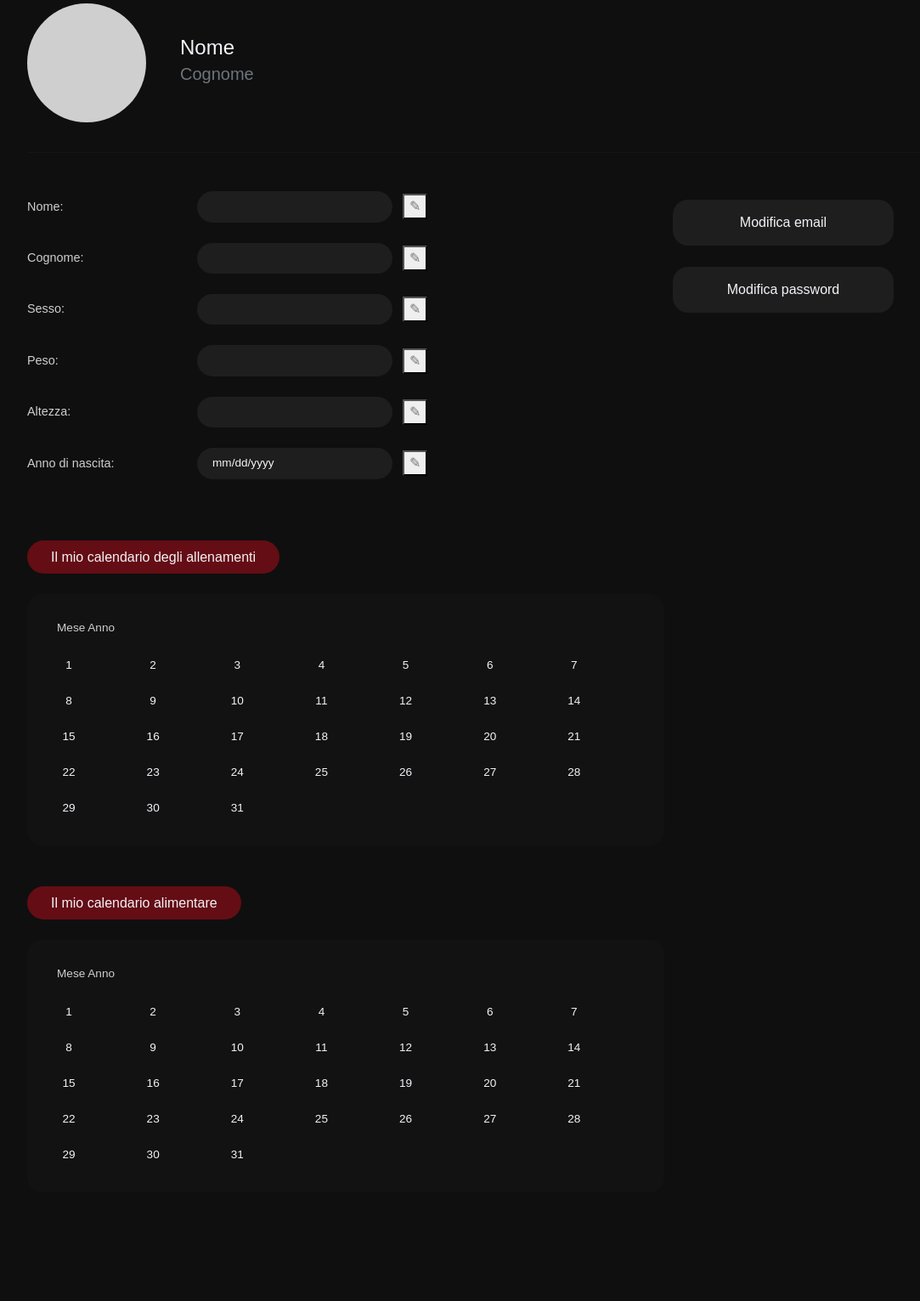
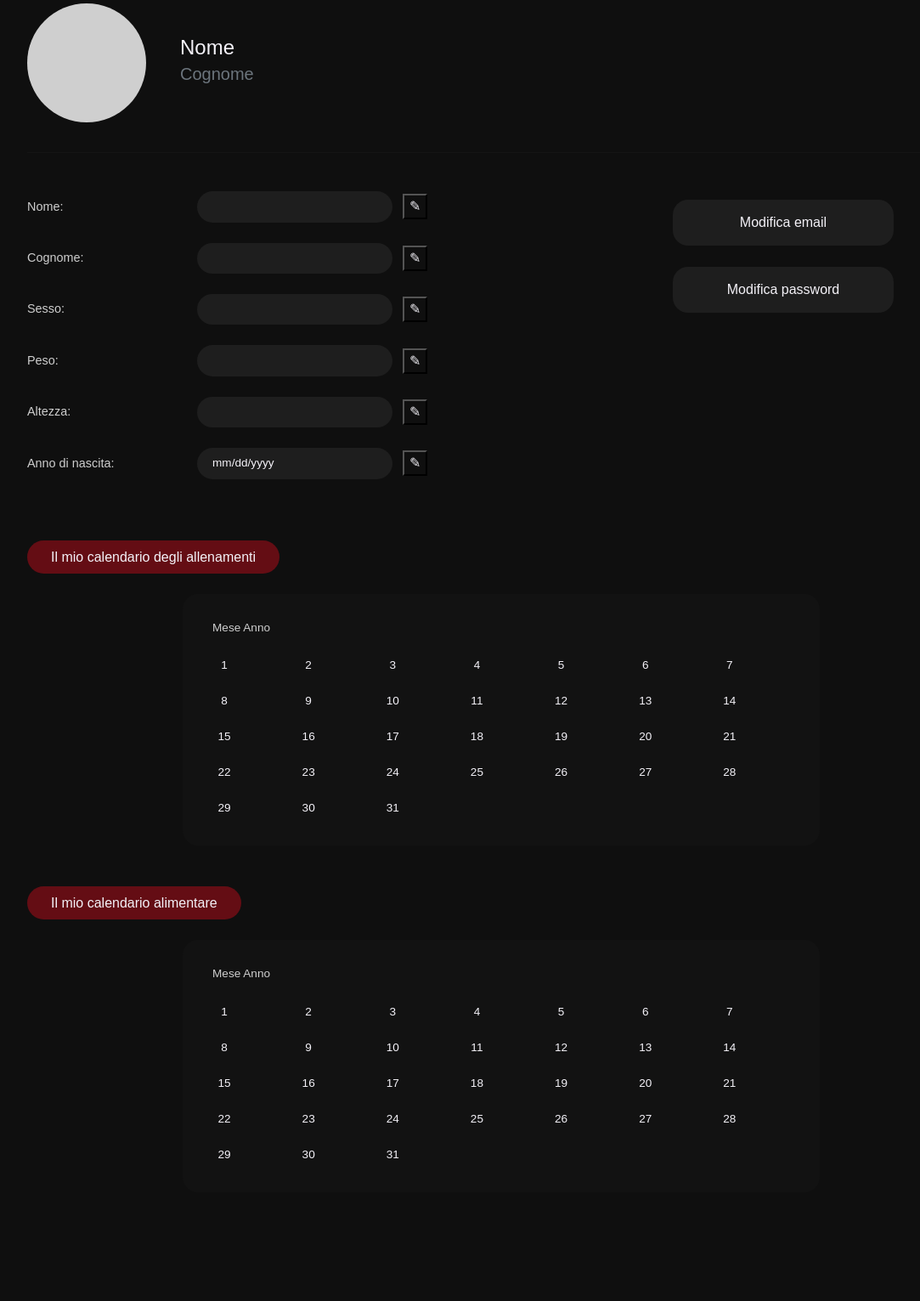
Before and after one commit to lisbethSalander07/GymEats, a PHP site: page /profilo.html in a window 1280 px wide. Shown: the part 285-1816 px from the top of the page at 85% size, without its empty margins (50-1133 px from the left). Run offline with PHP 8.4, Linux system fonts and the light colour scheme; some web fonts are replaced.

Commit message:
Update profilo.css

```diff
--- a/profilo.css
+++ b/profilo.css
@@ -127,7 +127,8 @@ html {
 .edit-icon {
     margin-left: 12px;
     cursor: pointer;
-    color: #777;
+    color: var( --text);
+    background-color: var(--background);
     transition: 0.2s ease;
 }
 
@@ -196,6 +197,7 @@ html {
     border-radius: 18px;
     padding: 30px 35px;
     max-width: 750px;
+    margin: 0 auto;
 }
 
 .calendar-header,
@@ -230,7 +232,7 @@ html {
     color: var(--text);
 }
 
-/* Stati */
+/* Stati
 .active-green {
     background-color: #22c55e;
     color: white;
@@ -244,7 +246,7 @@ html {
 .active-orange {
     background-color: #f97316;
     color: white;
-}
+}*/
 
 /* Responsive */
 @media (max-width: 768px) {
```
